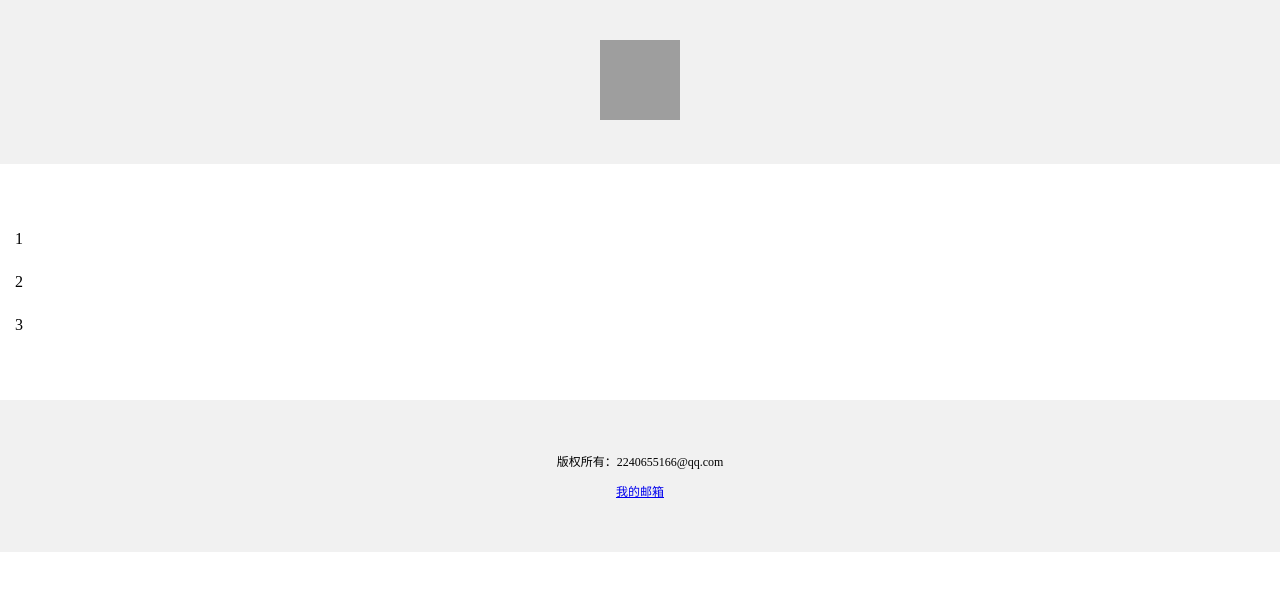
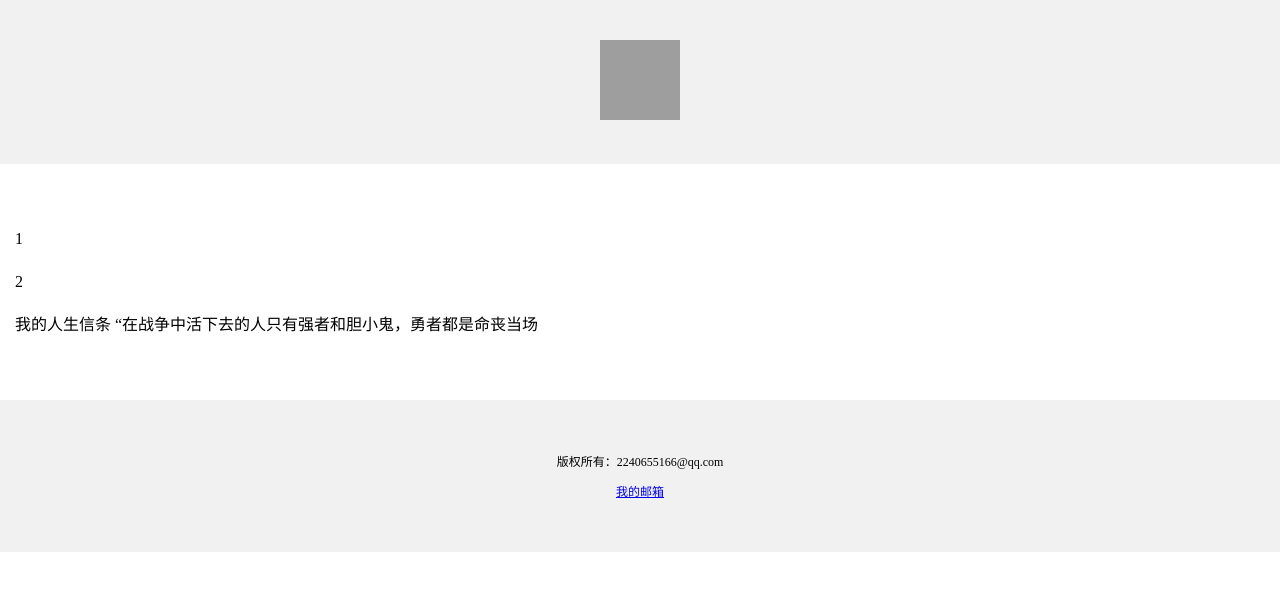
Before and after one commit to deng224065/xdmp, a plain HTML site: page index.html in a window 1280 px wide. Drawn offline with Linux system fonts and the light colour scheme; grey boxes are pictures that could not be loaded.

Commit message:
Update index.html

```diff
--- a/index.html
+++ b/index.html
@@ -26,7 +26,7 @@
     ">
 <p>1</p>
 <p>2</p>
-<p>3</p>
+<p>我的人生信条 “在战争中活下去的人只有强者和胆小鬼，勇者都是命丧当场</p>
 
 
     </div>
```
